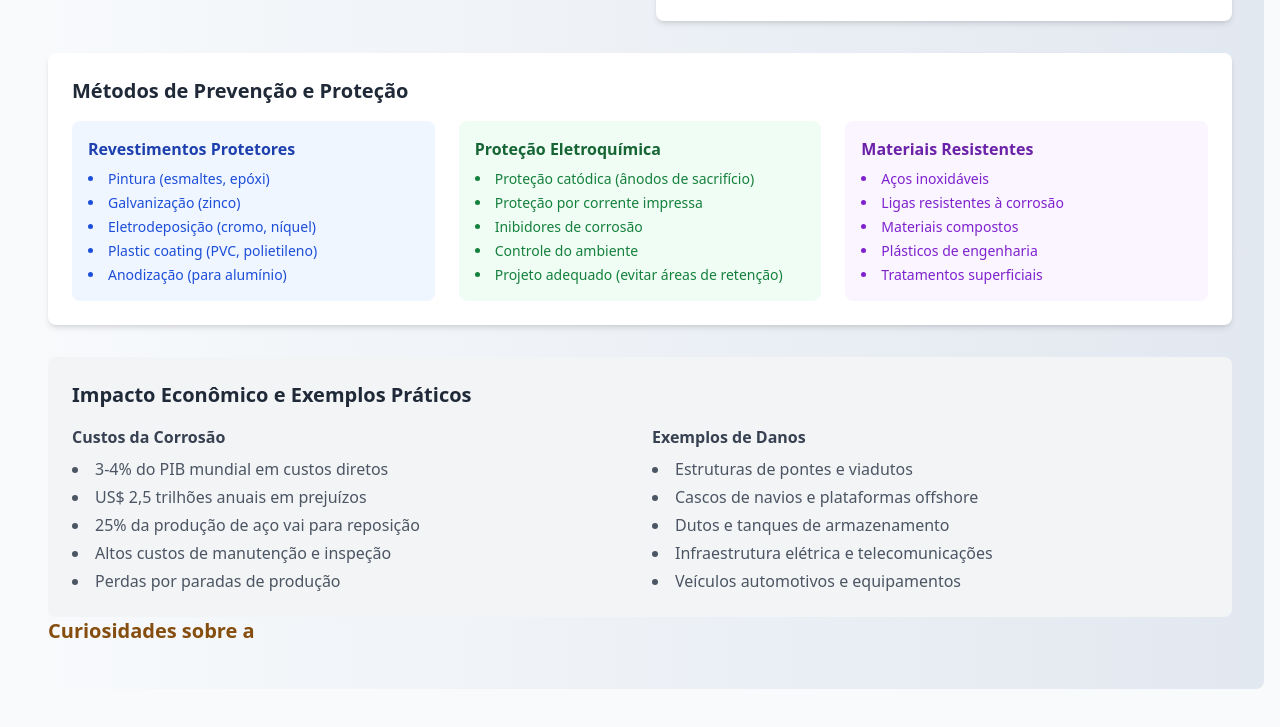
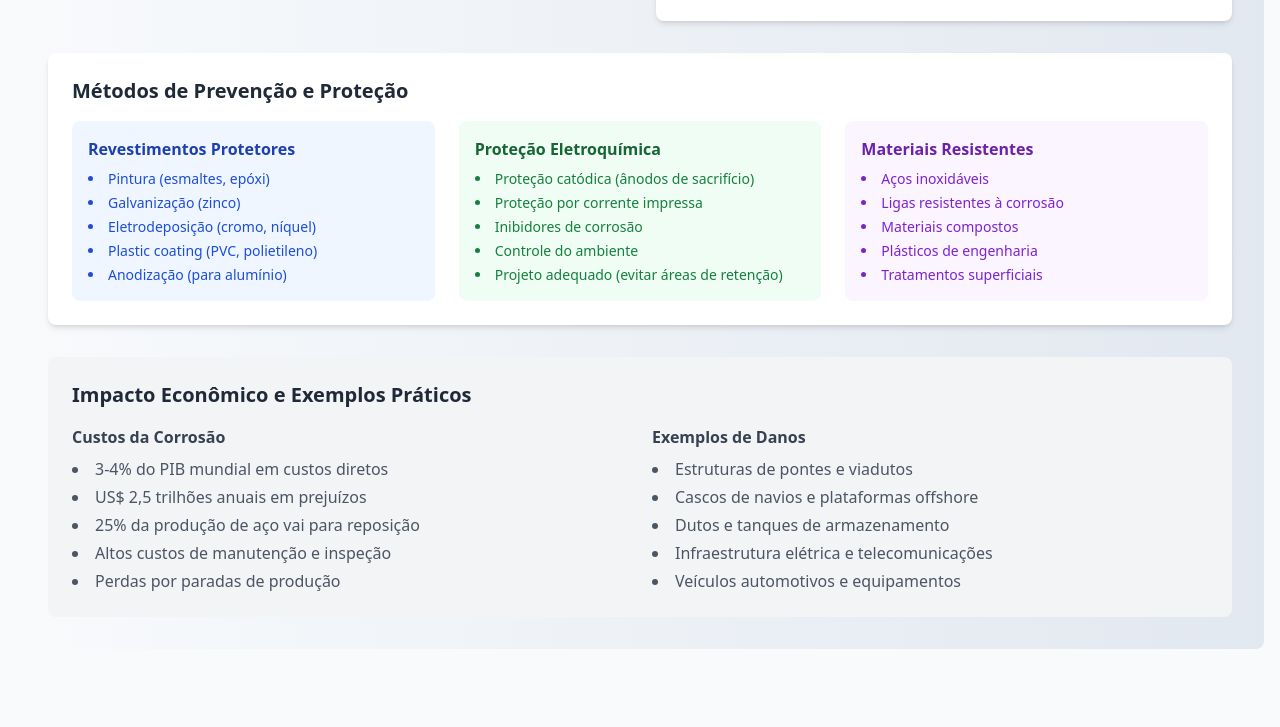
Before and after one commit to Emi-art1/pilhas, a plain HTML site: page index.html in a window 1280 px wide. Shown: the part 7117-7844 px from the top of the page. Drawn offline with nearby package versions, Linux system fonts and the light colour scheme.

Commit message:
Update index.html

```diff
--- a/index.html
+++ b/index.html
@@ -727,4 +727,3 @@
                     </div>
                 </div>
             </div>
-                <h3 class="text-xl font-semibold text-yellow-800 mb-3">Curiosidades sobre a
```
